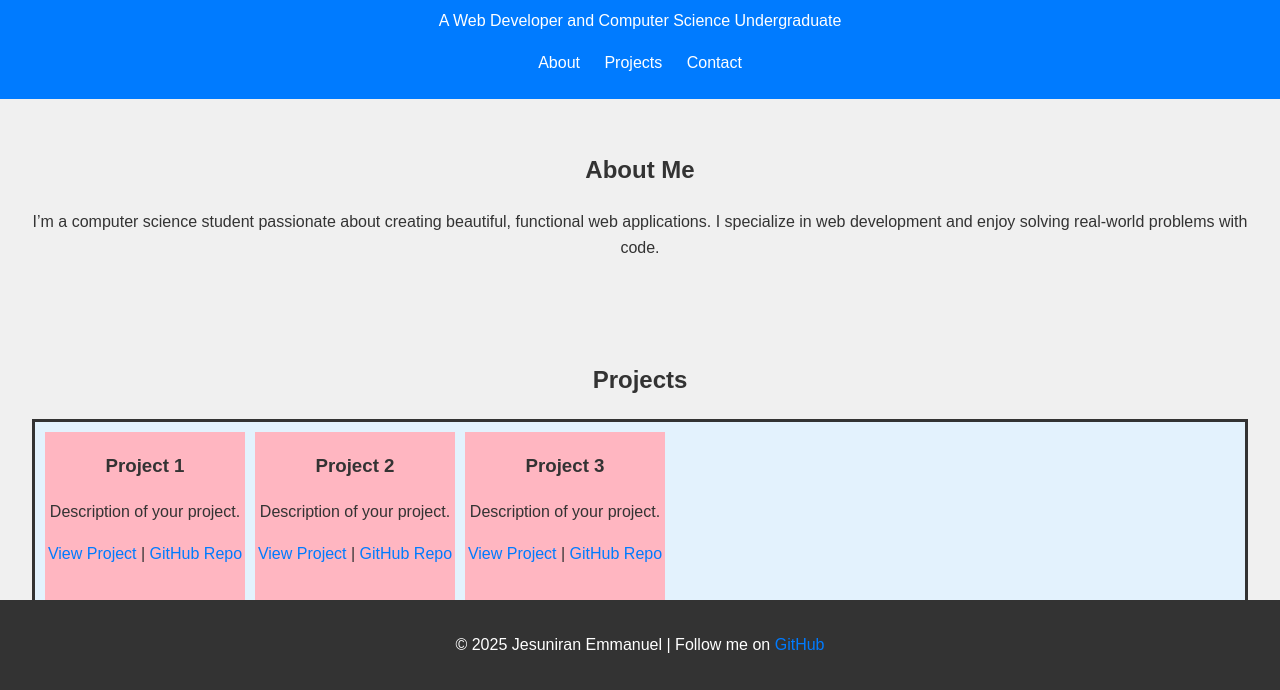
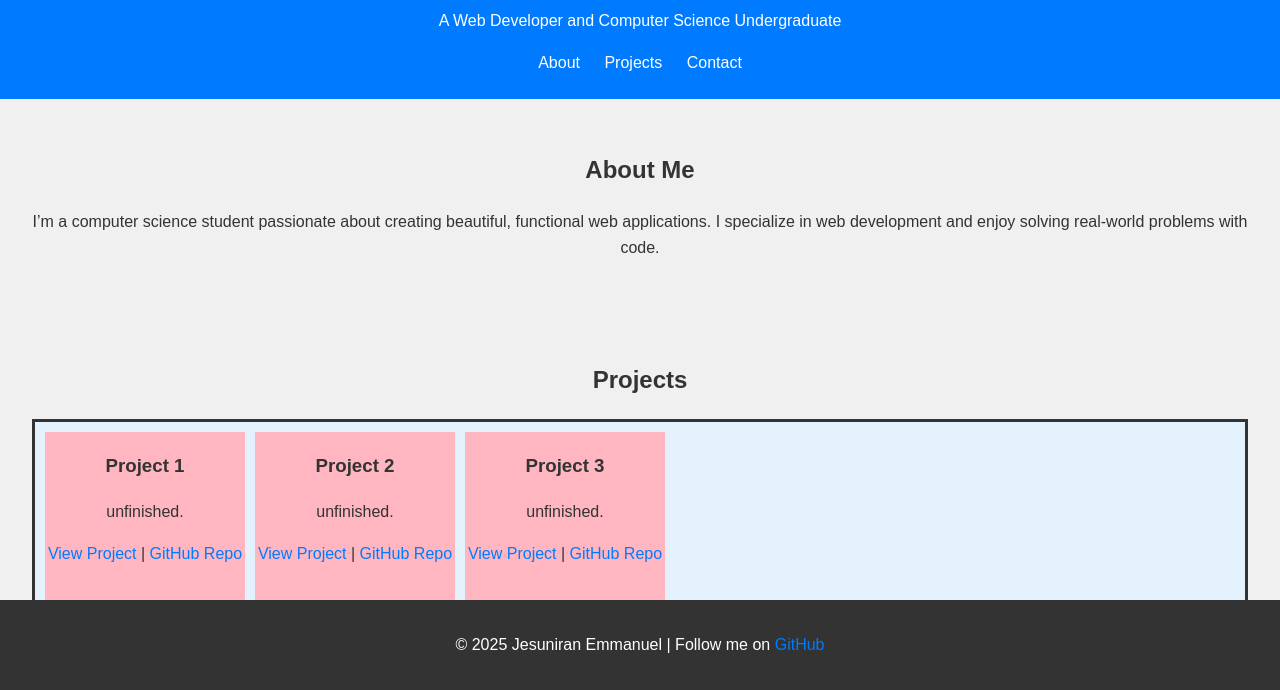
Before and after one commit to Ash-Sable/Myportfolio-, a plain HTML site: page index.html in a window 1280 px wide. Shown: the part 110-800 px from the top of the page. Drawn offline with Linux system fonts and the light colour scheme.

Commit message:
Update index.html

```diff
--- a/index.html
+++ b/index.html
@@ -30,17 +30,17 @@
   <div class="projectsSlide">
     <div class="project">
       <h3>Project 1</h3>
-      <p>Description of your project.</p>
+      <p>unfinished.</p>
       <a href="#" target="_blank">View Project</a> | <a href="#" target="_blank">GitHub Repo</a>
     </div>
     <div class="project">
       <h3>Project 2</h3>
-      <p>Description of your project.</p>
+      <p>unfinished.</p>
       <a href="#" target="_blank">View Project</a> | <a href="#" target="_blank">GitHub Repo</a>
     </div>
     <div class="project">
       <h3>Project 3</h3>
-      <p>Description of your project.</p>
+      <p>unfinished.</p>
       <a href="#" target="_blank">View Project</a> | <a href="#" target="_blank">GitHub Repo</a>
     </div>
   </div>
```
